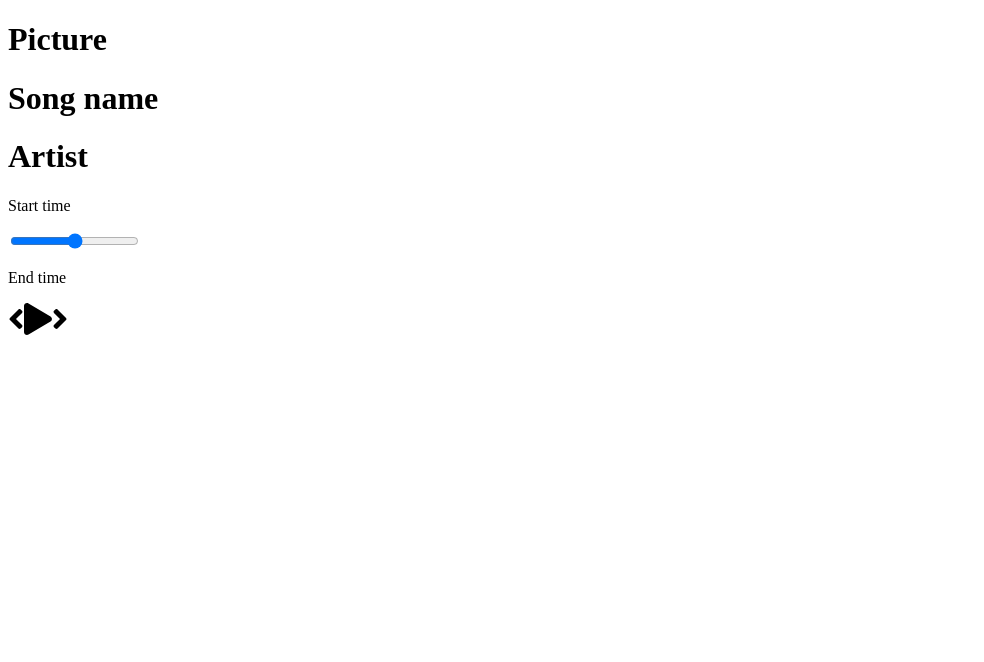
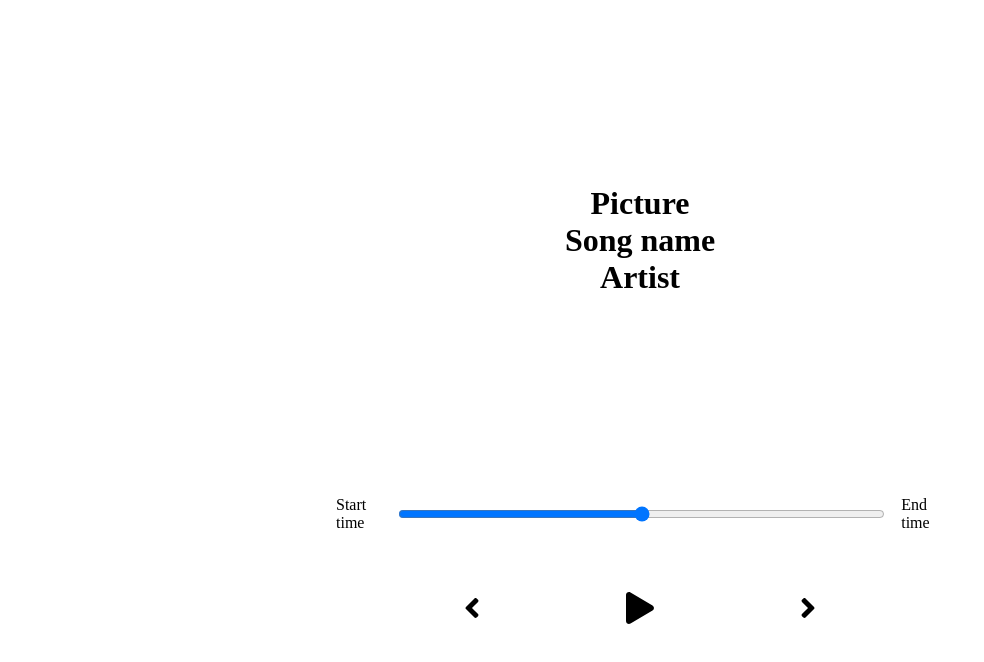
Before and after one commit to UlaBB/Music_player_React, a React (Create React App) app: page / in a window 1280 px wide. Shown: the top 662 px of the page, without its empty margins (0-984 px from the left). Built offline with nearby package versions, Linux system fonts and the light colour scheme.

Commit message:
Add data.js

```diff
--- a/package.json
+++ b/package.json
@@ -9,7 +9,7 @@
     "@testing-library/jest-dom": "^5.11.4",
     "@testing-library/react": "^11.1.0",
     "@testing-library/user-event": "^12.1.10",
-    "node-sass": "^6.0.1",
+    "node-sass": "^4.14.1",
     "react": "^17.0.2",
     "react-dom": "^17.0.2",
     "react-scripts": "4.0.3",
--- a/src/App.js
+++ b/src/App.js
@@ -1,4 +1,5 @@
 import React from "react";
+import "./styles/app.scss"
 import Song from "./components/Song";
 import Player from "./components/Player";
 
--- /dev/null
+++ b/src/styles/_player.scss
@@ -0,0 +1,33 @@
+.player{
+    min-height: 20vh;
+    display: flex;
+    flex-direction: column;
+    align-items: center;
+    justify-content: space-between;
+}
+
+.time-controller{
+    width: 50%;
+    display: flex;
+
+    input{
+        width: 100%;
+        padding: 1rem 2rem;
+    }
+
+    p{
+        padding: 1rem;
+    }
+}
+
+.play-controller{
+    width: 30%;
+    display: flex;
+    justify-content: space-between;
+    align-items: center;
+    padding: 1rem;
+
+    svg{
+        cursor: pointer;
+    }
+}
--- /dev/null
+++ b/src/styles/_song.scss
@@ -0,0 +1,7 @@
+.song-container{
+    min-height: 60vh;
+    display: flex;
+    flex-direction: column;
+    align-items: center;
+    justify-content: center;
+}
--- a/src/styles/app.scss
+++ b/src/styles/app.scss
@@ -4,6 +4,5 @@
     box-sizing: border-box;
 }
 
-h1{
-    color: red;
-}
+@import "./player";
+@import "./song"
```
Also changed, not shown: src/data.js (added, +68 -0 lines), 2 other files (tests, documents, lock files or other folders).
